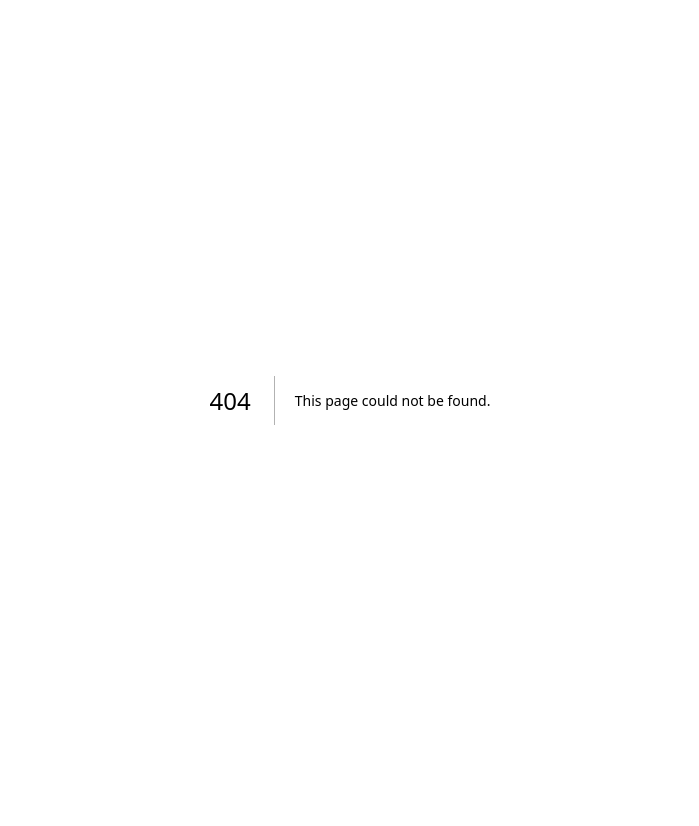
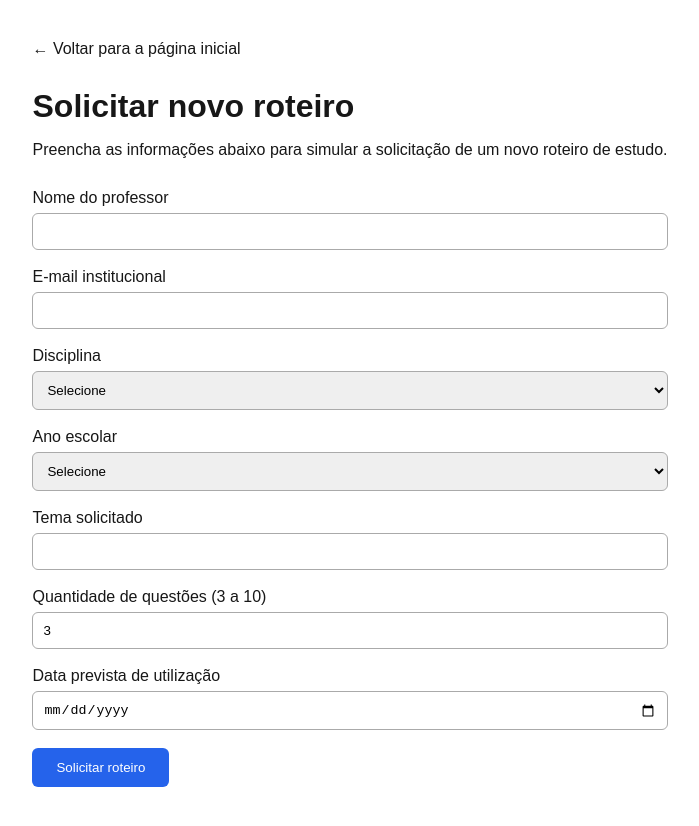
Before and after one commit to JoaoLucasDrummond/roteiros-de-estudo, a Next.js app: page /solicitar in a window 1280 px wide. Before the commit this address had no page. Shown: the whole page, without its empty margins (290-989 px from the left). Before the commit the page ends 800 px from the top, so only its background shows below. Built offline with nearby package versions, Linux system fonts and the light colour scheme.

Commit message:
Finaliza funcionalidades e build estatico

```diff
--- /dev/null
+++ b/app/solicitar/page.js
@@ -0,0 +1,22 @@
+
+import Link from "next/link";
+import FormularioSolicitacao from "../../components/FormularioSolicitacao";
+
+export default function PaginaSolicitacao() {
+  return (
+    <main style={{ padding: "40px", maxWidth: "750px", margin: "auto" }}>
+      <Link href="/">← Voltar para a página inicial</Link>
+
+      <h1 style={{ marginTop: "30px" }}>
+        Solicitar novo roteiro
+      </h1>
+
+      <p style={{ margin: "16px 0 30px" }}>
+        Preencha as informações abaixo para simular
+        a solicitação de um novo roteiro de estudo.
+      </p>
+
+      <FormularioSolicitacao />
+    </main>
+  );
+}
--- /dev/null
+++ b/components/FormularioSolicitacao.jsx
@@ -0,0 +1,263 @@
+
+"use client";
+
+import { useState } from "react";
+import disciplinas from "../data/disciplinas.json";
+
+const estadoInicial = {
+  nome: "",
+  email: "",
+  disciplinaId: "",
+  anoEscolar: "",
+  tema: "",
+  quantidadeQuestoes: 3,
+  dataUtilizacao: "",
+};
+
+export default function FormularioSolicitacao() {
+  const [formulario, setFormulario] = useState(estadoInicial);
+  const [erros, setErros] = useState({});
+  const [confirmacao, setConfirmacao] = useState(false);
+
+  function atualizarCampo(evento) {
+    const { name, value } = evento.target;
+
+    setFormulario((anterior) => ({
+      ...anterior,
+      [name]: value,
+    }));
+
+    setErros((anterior) => ({
+      ...anterior,
+      [name]: "",
+    }));
+
+    setConfirmacao(false);
+  }
+
+  function validarFormulario() {
+    const novosErros = {};
+
+    if (!formulario.nome.trim()) {
+      novosErros.nome = "Informe o nome do professor.";
+    }
+
+    const email = formulario.email.trim();
+
+    if (!/^[^\s@]+@[^\s@]+\.[^\s@]+$/.test(email)) {
+      novosErros.email = "Informe um e-mail válido.";
+    }
+
+    if (!formulario.disciplinaId) {
+      novosErros.disciplinaId = "Selecione uma disciplina.";
+    }
+
+    if (!formulario.anoEscolar) {
+      novosErros.anoEscolar = "Selecione o ano escolar.";
+    }
+
+    if (!formulario.tema.trim()) {
+      novosErros.tema = "Informe o tema do roteiro.";
+    }
+
+    const quantidade = Number(formulario.quantidadeQuestoes);
+
+    if (!Number.isInteger(quantidade) || quantidade < 3 || quantidade > 10) {
+      novosErros.quantidadeQuestoes =
+        "A quantidade deve estar entre 3 e 10.";
+    }
+
+    if (!formulario.dataUtilizacao) {
+      novosErros.dataUtilizacao = "Selecione uma data.";
+    } else {
+      const hoje = new Date();
+      hoje.setHours(0, 0, 0, 0);
+
+      const dataMinima = new Date(hoje);
+      dataMinima.setDate(dataMinima.getDate() + 7);
+
+      const [ano, mes, dia] = formulario.dataUtilizacao
+        .split("-")
+        .map(Number);
+
+      const dataEscolhida = new Date(ano, mes - 1, dia);
+
+      if (dataEscolhida < dataMinima) {
+        novosErros.dataUtilizacao =
+          "A data deve ter pelo menos 7 dias de antecedência.";
+      }
+    }
+
+    return novosErros;
+  }
+
+  function enviarFormulario(evento) {
+    evento.preventDefault();
+
+    const novosErros = validarFormulario();
+    setErros(novosErros);
+
+    if (Object.keys(novosErros).length === 0) {
+      setConfirmacao(true);
+      setFormulario(estadoInicial);
+    } else {
+      setConfirmacao(false);
+    }
+  }
+
+  const estiloCampo = {
+    width: "100%",
+    padding: "10px",
+    marginTop: "6px",
+    border: "1px solid #aaa",
+    borderRadius: "6px",
+  };
+
+  const estiloGrupo = {
+    marginBottom: "18px",
+  };
+
+  return (
+    <form onSubmit={enviarFormulario} noValidate>
+      <div style={estiloGrupo}>
+        <label htmlFor="nome">Nome do professor</label>
+        <input
+          id="nome"
+          name="nome"
+          value={formulario.nome}
+          onChange={atualizarCampo}
+          style={estiloCampo}
+        />
+        {erros.nome && <p role="alert">{erros.nome}</p>}
+      </div>
+
+      <div style={estiloGrupo}>
+        <label htmlFor="email">E-mail institucional</label>
+        <input
+          id="email"
+          name="email"
+          type="email"
+          value={formulario.email}
+          onChange={atualizarCampo}
+          style={estiloCampo}
+        />
+        {erros.email && (
+          <p role="alert" style={{ color: "#dc2626", marginTop: "5px" }}>
+            {erros.email}
+          </p>
+        )}
+      </div>
+
+      <div style={estiloGrupo}>
+        <label htmlFor="disciplinaId">Disciplina</label>
+        <select
+          id="disciplinaId"
+          name="disciplinaId"
+          value={formulario.disciplinaId}
+          onChange={atualizarCampo}
+          style={estiloCampo}
+        >
+          <option value="">Selecione</option>
+          {disciplinas.map((disciplina) => (
+            <option key={disciplina.id} value={disciplina.id}>
+              {disciplina.nome}
+            </option>
+          ))}
+        </select>
+        {erros.disciplinaId && (
+          <p role="alert">{erros.disciplinaId}</p>
+        )}
+      </div>
+
+      <div style={estiloGrupo}>
+        <label htmlFor="anoEscolar">Ano escolar</label>
+        <select
+          id="anoEscolar"
+          name="anoEscolar"
+          value={formulario.anoEscolar}
+          onChange={atualizarCampo}
+          style={estiloCampo}
+        >
+          <option value="">Selecione</option>
+          {[6, 7, 8, 9].map((ano) => (
+            <option key={ano} value={ano}>
+              {ano}º ano
+            </option>
+          ))}
+        </select>
+        {erros.anoEscolar && (
+          <p role="alert">{erros.anoEscolar}</p>
+        )}
+      </div>
+
+      <div style={estiloGrupo}>
+        <label htmlFor="tema">Tema solicitado</label>
+        <input
+          id="tema"
+          name="tema"
+          value={formulario.tema}
+          onChange={atualizarCampo}
+          style={estiloCampo}
+        />
+        {erros.tema && <p role="alert">{erros.tema}</p>}
+      </div>
+
+      <div style={estiloGrupo}>
+        <label htmlFor="quantidadeQuestoes">
+          Quantidade de questões (3 a 10)
+        </label>
+        <input
+          id="quantidadeQuestoes"
+          name="quantidadeQuestoes"
+          type="number"
+          min="3"
+          max="10"
+          value={formulario.quantidadeQuestoes}
+          onChange={atualizarCampo}
+          style={estiloCampo}
+        />
+        {erros.quantidadeQuestoes && (
+          <p role="alert">{erros.quantidadeQuestoes}</p>
+        )}
+      </div>
+
+      <div style={estiloGrupo}>
+        <label htmlFor="dataUtilizacao">
+          Data prevista de utilização
+        </label>
+        <input
+          id="dataUtilizacao"
+          name="dataUtilizacao"
+          type="date"
+          value={formulario.dataUtilizacao}
+          onChange={atualizarCampo}
+          style={estiloCampo}
+        />
+        {erros.dataUtilizacao && (
+          <p role="alert">{erros.dataUtilizacao}</p>
+        )}
+      </div>
+
+      <button
+        type="submit"
+        style={{
+          padding: "12px 24px",
+          background: "#2563eb",
+          color: "#fff",
+          border: "none",
+          borderRadius: "6px",
+          cursor: "pointer",
+        }}
+      >
+        Solicitar roteiro
+      </button>
+
+      {confirmacao && (
+        <p role="status" style={{ marginTop: "20px", color: "green" }}>
+          Solicitação validada com sucesso! Esta é uma demonstração:
+          os dados não foram enviados ou armazenados.
+        </p>
+      )}
+    </form>
+  );
+}
--- a/next.config.mjs
+++ b/next.config.mjs
@@ -1,8 +1,6 @@
 /** @type {import('next').NextConfig} */
 const nextConfig = {
-  /* config options here */
-  cacheComponents: true,
-  partialPrefetching: true,
+  output: "export",
 };
 
 export default nextConfig;
```
